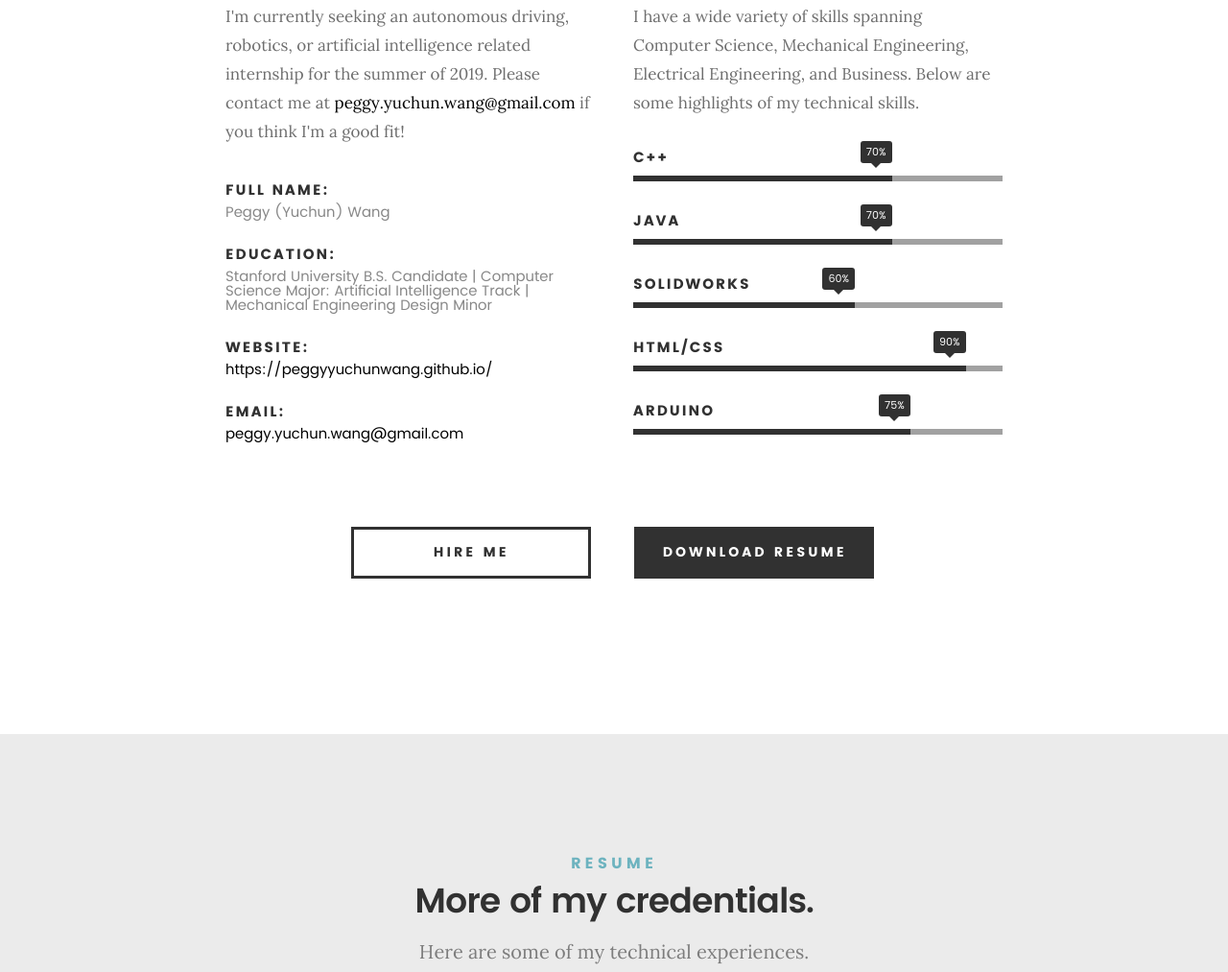
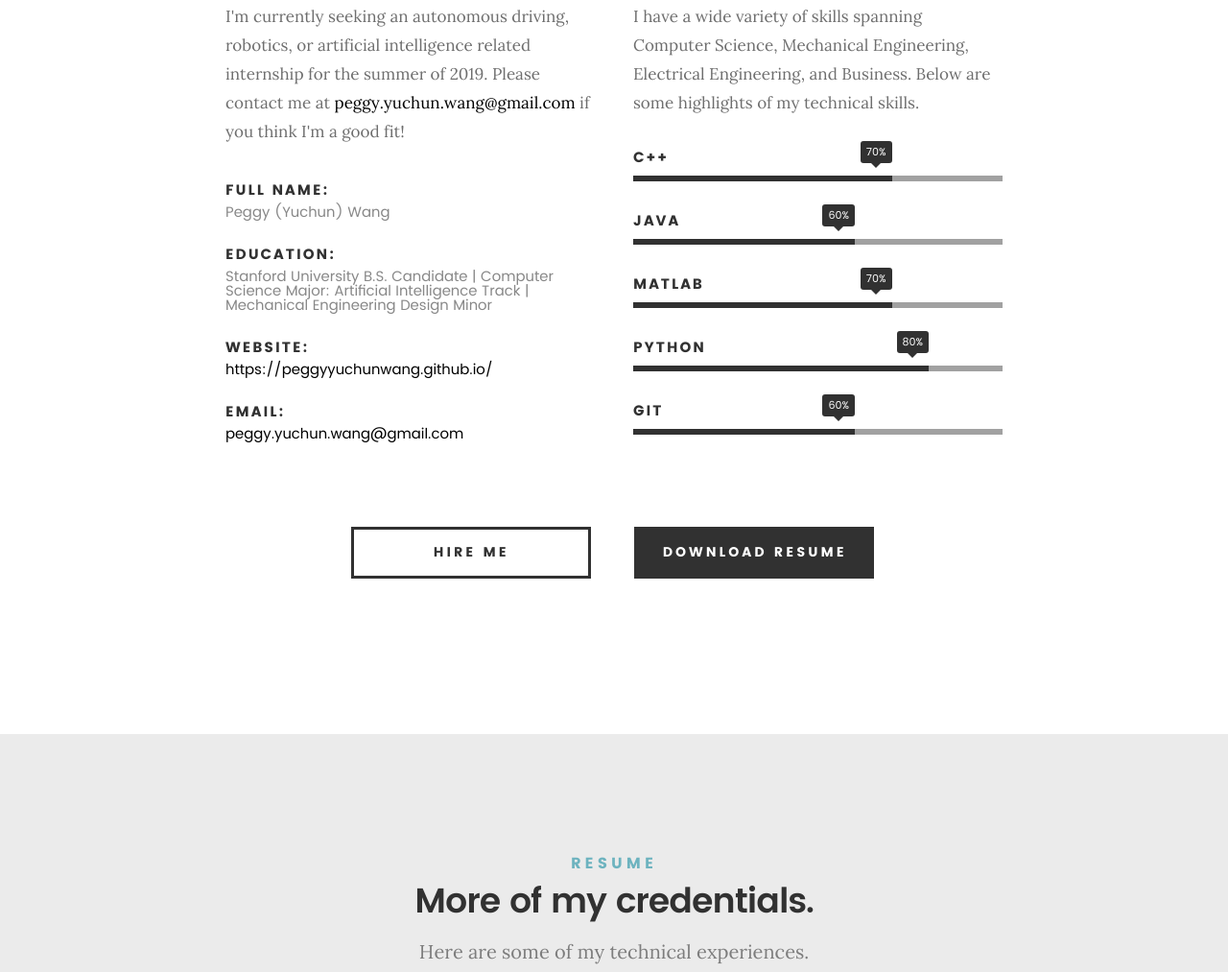
Before and after one commit to PeggyYuchunWang/PeggyYuchunWang.github.io, a plain HTML site: page index.html in a window 1280 px wide. Shown: the part 1286-2299 px from the top of the page at 96% size. Drawn offline with Linux system fonts and the light colour scheme; files whose address does not match are found by name.

Commit message:
fixed skills

```diff
--- a/index.html
+++ b/index.html
@@ -170,21 +170,21 @@
 				   	<strong>C++</strong>
 				   </li>
 				   <li>
-				   	<div class="progress percent70"><span>70%</span></div>
+				   	<div class="progress percent60"><span>60%</span></div>
 				   	<strong>Java</strong>
 				   </li>
 				   <li>
-				   	<div class="progress percent60"><span>60%</span></div>
-				   	<strong>Solidworks</strong>
+				   	<div class="progress percent70"><span>70%</span></div>
+				   	<strong>Matlab</strong>
 				   </li>
 				   <li>
-				   	<div class="progress percent90"><span>90%</span></div>
-				   	<strong>HTML/CSS</strong>
+				   	<div class="progress percent80"><span>80%</span></div>
+				   	<strong>Python</strong>
 				   </li>
 				   <li>
 
-				   	<div class="progress percent75"><span>75%</span></div>
-				   	<strong>Arduino</strong>
+				   	<div class="progress percent60"><span>60%</span></div>
+				   	<strong>Git</strong>
 				   </li>
 
 				</ul> <!-- /skill-bars -->
```
